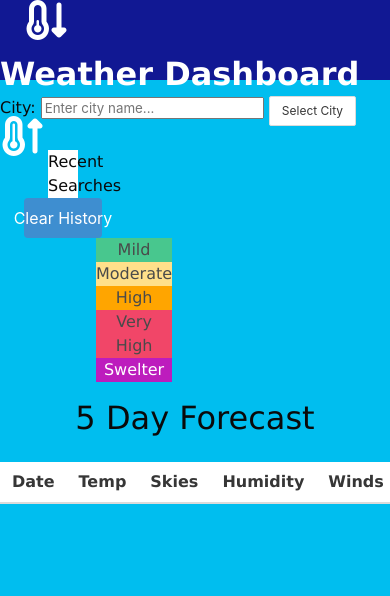
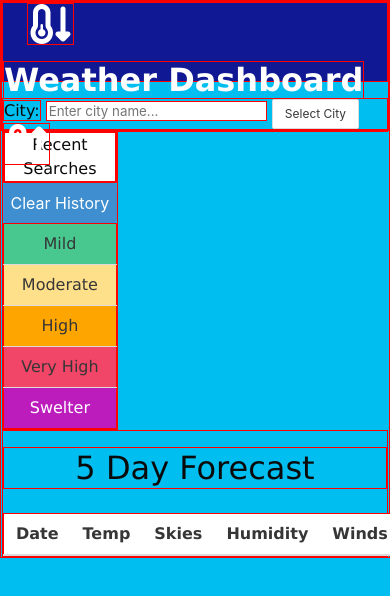
Before and after one commit to Codeyg12/Weather-Dashboard, a plain HTML site: page index.html in a window 390 px wide. Drawn offline with nearby package versions, Linux system fonts and the light colour scheme.

Commit message:
slight mobile change

```diff
--- a/assets/css/style.css
+++ b/assets/css/style.css
@@ -1,7 +1,7 @@
 * {
     box-sizing: border-box;
     font-family: Verdana, Geneva, Tahoma, sans-serif;
-
+    border: 1px solid red;
 }
 
 html {
@@ -42,3 +42,30 @@ header {
     width: 100%;
     float: left;
  }
+
+ @media all and (max-width: 800px) {
+   aside {
+      width: 30%;
+      display: flex;
+      flex-wrap: wrap;
+   }
+
+   .recentSearches {
+      width: 100%;
+      /* top: 0px;
+      left: 1%; */
+   }
+
+   .currentWeather {
+      width: 70%;
+   }
+
+   #currentList {
+      font-size: x-small;
+   }
+
+   .table {
+      width: 100%;
+      bottom: 100%;
+   }
+ }
--- a/index.html
+++ b/index.html
@@ -34,16 +34,15 @@
     </form>
     <aside>
       <div
-        class="recentSearches has-background-white ml-6 mt-5"
+        class="recentSearches has-background-white"
         id="recentSearches"
       >
         <h2 class="has-text-black has-text-centered">Recent Searches</h2>
       </div>
-      <button id="clear" class="ml-5 button is-fullwidth is-info">
+      <button id="clear" class="button is-fullwidth is-info">
         Clear History
       </button>
-      <div class="uv ml-6 pl-6">
-        <table>
+        <table class="table">
           <tr>
             <td class="has-text-centered has-background-success">Mild</td>
           </tr>
@@ -60,7 +59,6 @@
             <td class="has-text-centered tempSwelter">Swelter</td>
           </tr>
         </table>
-      </div>
     </aside>
     <div class="currentWeather has-background-grey-lighter">
 
```
